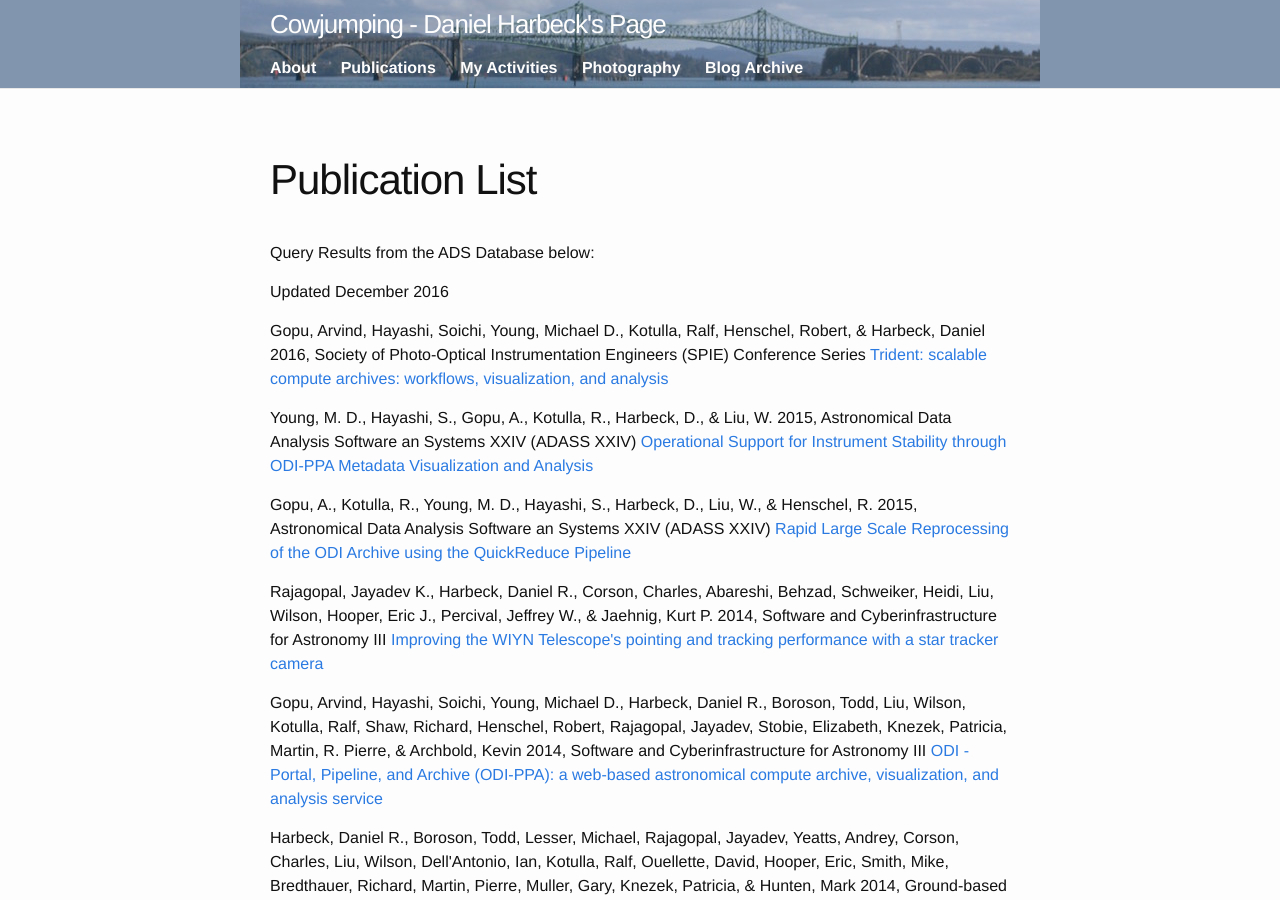
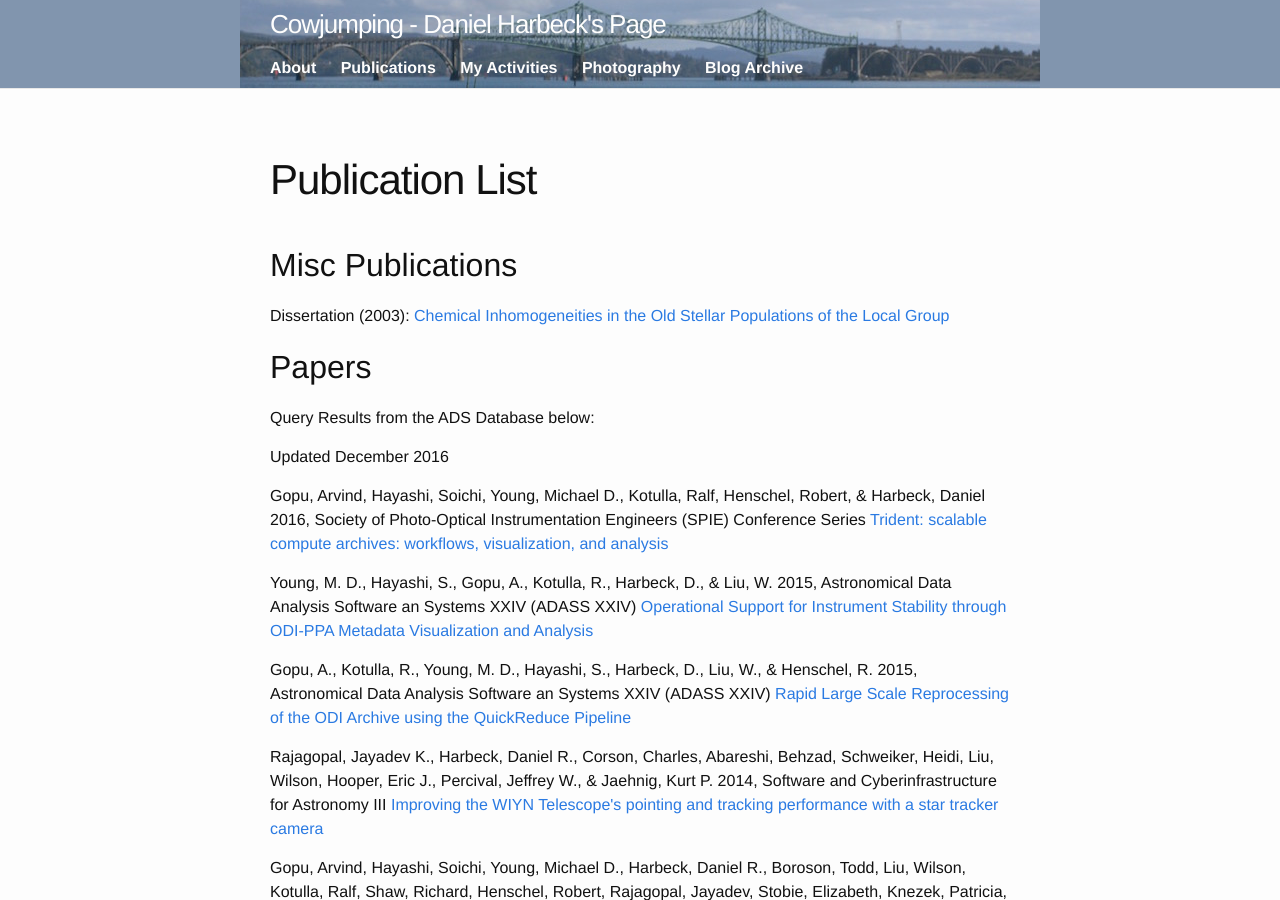
Before and after one commit to drhaz/drhaz.github.io, a Jekyll site: the page built from _pages/publist.md, in a window 1280 px wide and 900 px high. Built offline with Jekyll 4.4.1, drawn with Linux system fonts in a browser that asks for light colours.

Commit message:
link phd thesis in publication list

```diff
--- a/_pages/publist.md
+++ b/_pages/publist.md
@@ -2,6 +2,15 @@
 layout: page
 title: Publication List
 permalink: /publist
+---
+
+Misc Publications
+---
+
+Dissertation (2003): <a href="assets/docs/dissertation_harbeck_2003.pdf">Chemical Inhomogeneities in the Old Stellar Populations of the Local Group</a>
+
+
+Papers
 ---
 
 Query Results from the ADS Database below:
```
Also changed, not shown: 1 other file.
